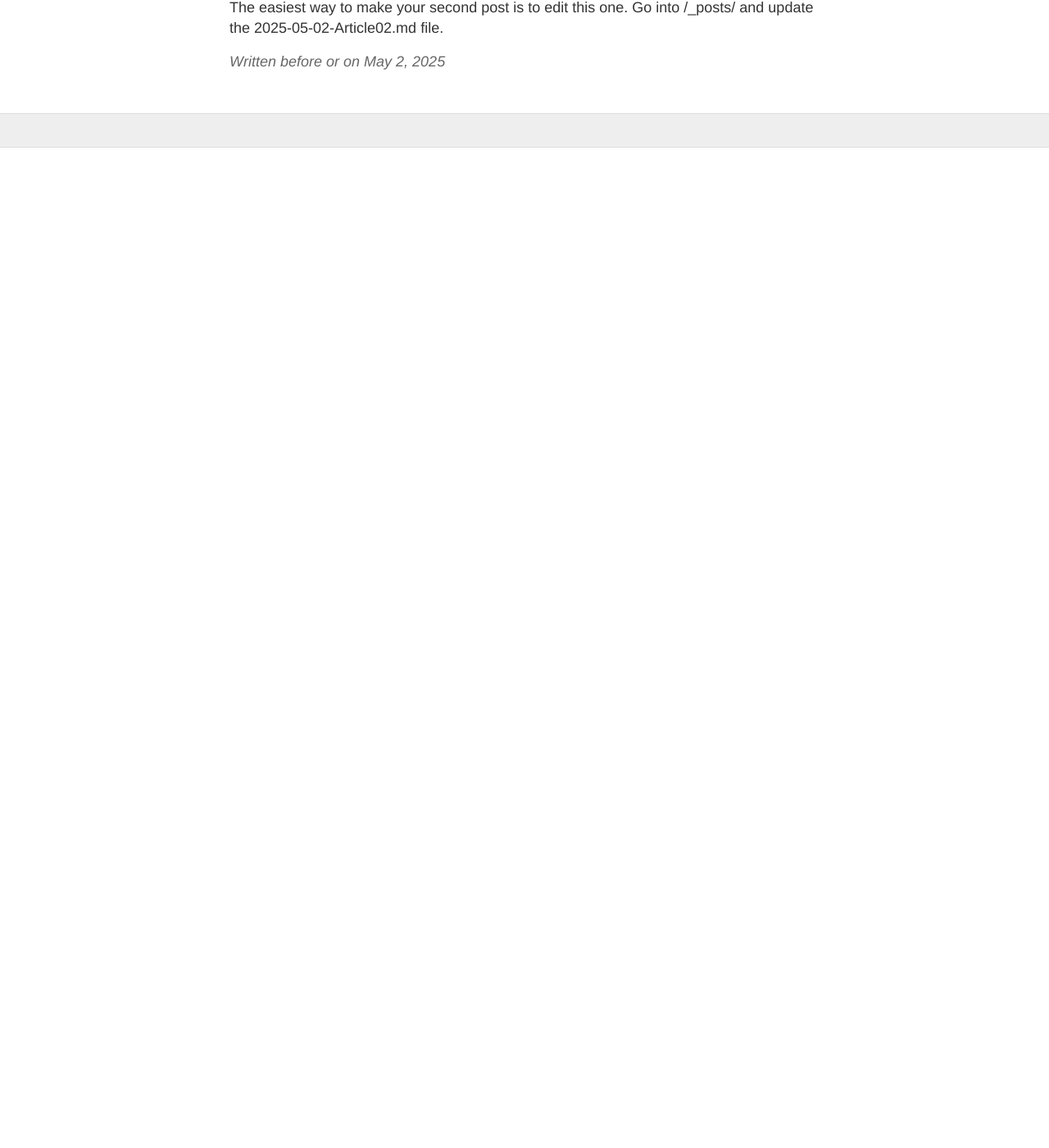
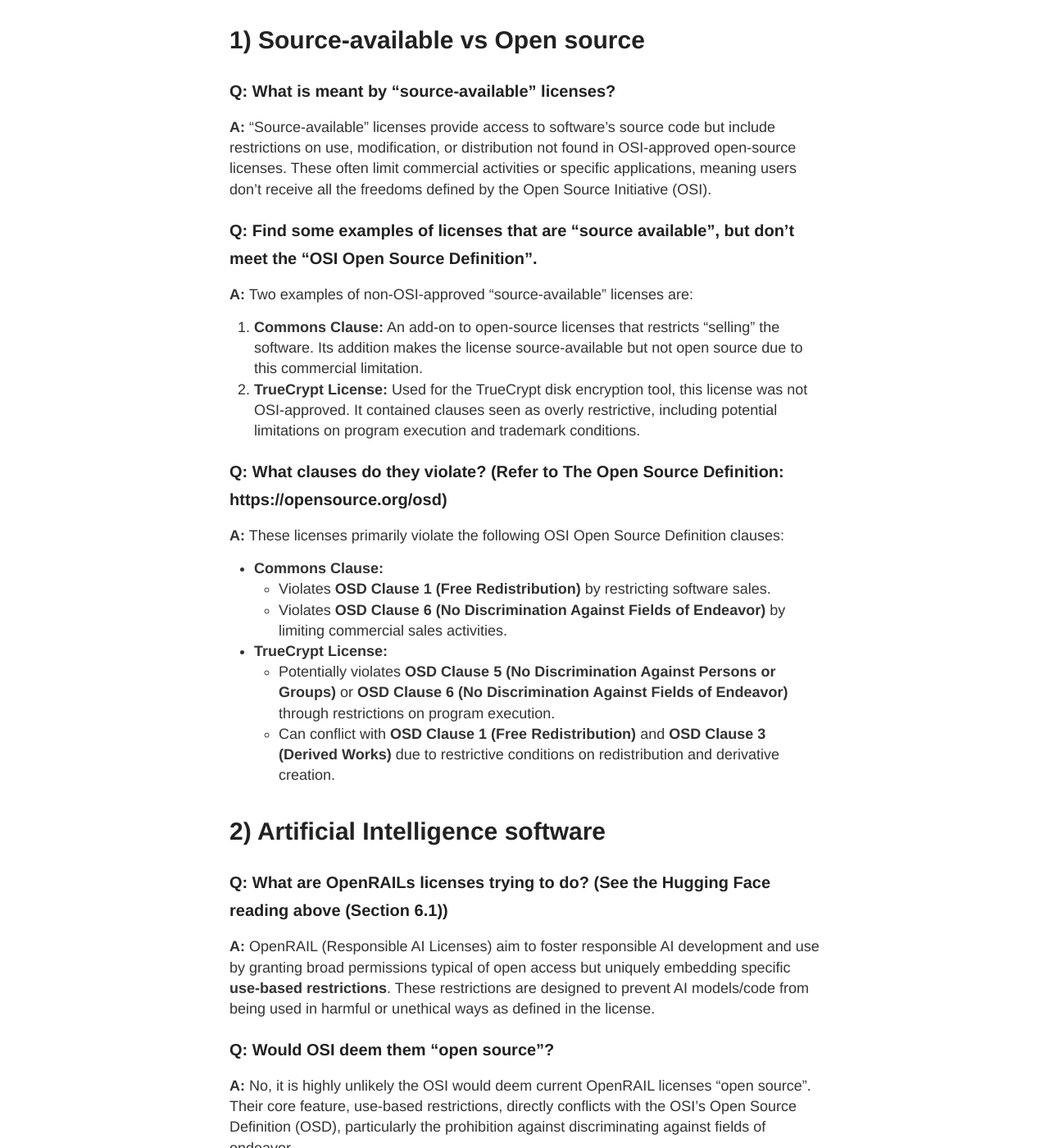
Before and after one commit to IISE-OSS25/DoHanChoi-blog, a Jekyll site: the page built from _posts/2025-05-02-Article02.md, in a window 1280 px wide and 1400 px high, scrolled down 270 px. Shown: the whole window at 82% size. Built offline with Jekyll 4.4.1, drawn with Linux system fonts in a browser that asks for light colours; before the commit the page ends 900 px from its top, so only the background shows below that; some of the changed text lies outside the part shown.

Commit message:
Update 2025-05-02-Article02.md

```diff
--- a/_posts/2025-05-02-Article02.md
+++ b/_posts/2025-05-02-Article02.md
@@ -1,10 +1,47 @@
 ---
 layout: post
-title: Article 2
+title: Source-available vs Open source & AI Software Licensing
 ---
+# 1) Source-available vs Open source
 
+### Q: What is meant by "source-available" licenses?
 
-This text should be replaced by your second post.
+**A:** "Source-available" licenses provide access to software's source code but include restrictions on use, modification, or distribution not found in OSI-approved open-source licenses. These often limit commercial activities or specific applications, meaning users don't receive all the freedoms defined by the Open Source Initiative (OSI).
 
-The easiest way to make your second post is to edit this one.
-Go into /_posts/ and update the 2025-05-02-Article02.md file.
+### Q: Find some examples of licenses that are "source available", but don't meet the "OSI Open Source Definition".
+
+**A:** Two examples of non-OSI-approved "source-available" licenses are:
+
+1.  **Commons Clause:** An add-on to open-source licenses that restricts "selling" the software. Its addition makes the license source-available but not open source due to this commercial limitation.
+2.  **TrueCrypt License:** Used for the TrueCrypt disk encryption tool, this license was not OSI-approved. It contained clauses seen as overly restrictive, including potential limitations on program execution and trademark conditions.
+
+### Q: What clauses do they violate? (Refer to The Open Source Definition: https://opensource.org/osd)
+
+**A:** These licenses primarily violate the following OSI Open Source Definition clauses:
+
+*   **Commons Clause:**
+    *   Violates **OSD Clause 1 (Free Redistribution)** by restricting software sales.
+    *   Violates **OSD Clause 6 (No Discrimination Against Fields of Endeavor)** by limiting commercial sales activities.
+
+*   **TrueCrypt License:**
+    *   Potentially violates **OSD Clause 5 (No Discrimination Against Persons or Groups)** or **OSD Clause 6 (No Discrimination Against Fields of Endeavor)** through restrictions on program execution.
+    *   Can conflict with **OSD Clause 1 (Free Redistribution)** and **OSD Clause 3 (Derived Works)** due to restrictive conditions on redistribution and derivative creation.
+
+# 2) Artificial Intelligence software
+
+### Q: What are OpenRAILs licenses trying to do? (See the Hugging Face reading above (Section 6.1))
+
+**A:** OpenRAIL (Responsible AI Licenses) aim to foster responsible AI development and use by granting broad permissions typical of open access but uniquely embedding specific **use-based restrictions**. These restrictions are designed to prevent AI models/code from being used in harmful or unethical ways as defined in the license.
+
+### Q: Would OSI deem them "open source"?
+
+**A:** No, it is highly unlikely the OSI would deem current OpenRAIL licenses "open source". Their core feature, use-based restrictions, directly conflicts with the OSI's Open Source Definition (OSD), particularly the prohibition against discriminating against fields of endeavor.
+
+### Q: If so, what clauses do they violate?
+
+**A:** OpenRAIL licenses primarily violate:
+
+*   **OSD Clause 6 (No Discrimination Against Fields of Endeavor):** By prohibiting specific uses of the AI (even if harmful), these licenses restrict how the software can be applied, which the OSD forbids.
+*   **Potentially OSD Clause 5 (No Discrimination Against Persons or Groups):** If use restrictions could be seen as targeting specific groups based on their potential activities.
+
+While promoting responsible AI, the OpenRAIL method of imposing use restrictions within the license itself is fundamentally incompatible with the OSD.
```
